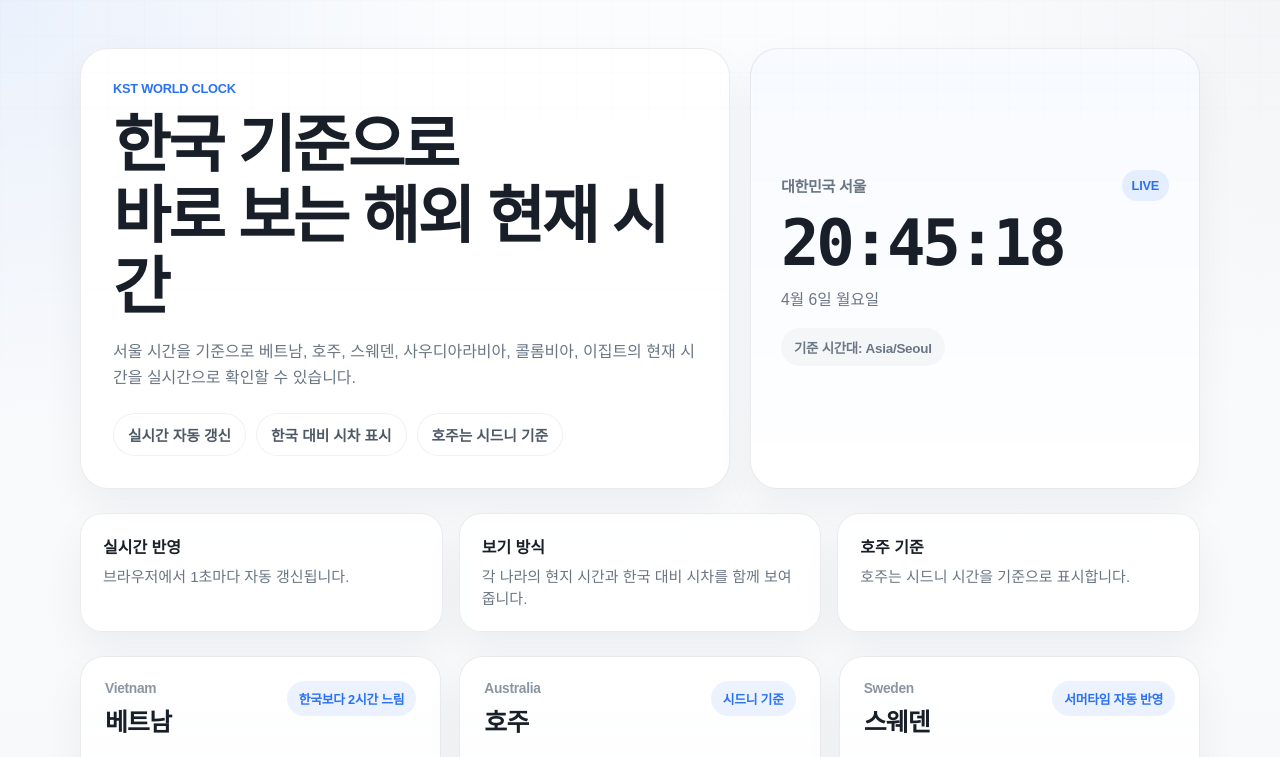
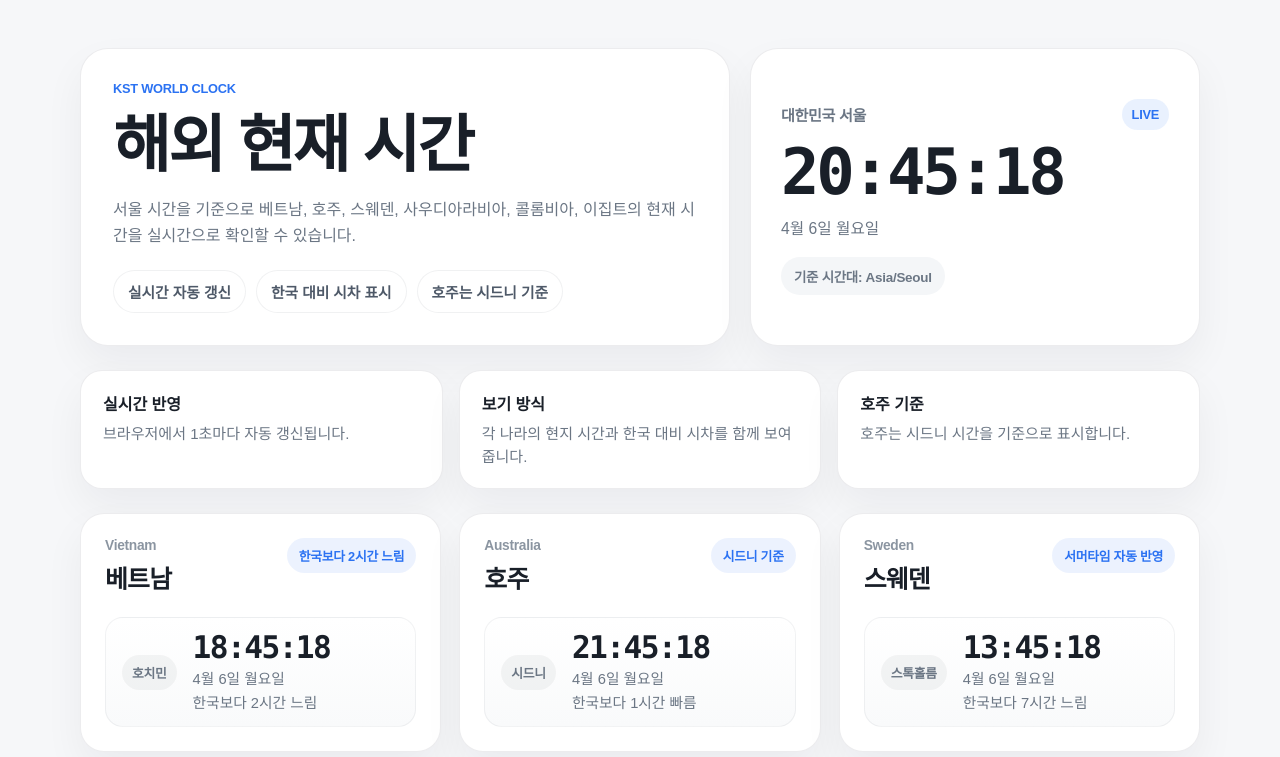
Before and after one commit to ericheo123/kst-world-time, a website built with Vite: page index.html in a window 1280 px wide. Shown: the top 757 px of the page. Built offline with nearby package versions, Linux system fonts and the light colour scheme; a web font is replaced by a local one.

Commit message:
Simplify background and shorten heading

```diff
--- a/index.html
+++ b/index.html
@@ -25,7 +25,7 @@
       <header class="hero">
         <div class="hero-copy">
           <p class="eyebrow">KST WORLD CLOCK</p>
-          <h1>한국 기준으로<br />바로 보는 해외 현재 시간</h1>
+          <h1>해외 현재 시간</h1>
           <p class="hero-text">
             서울 시간을 기준으로 베트남, 호주, 스웨덴, 사우디아라비아, 콜롬비아, 이집트의
             현재 시간을 실시간으로 확인할 수 있습니다.
--- a/styles.css
+++ b/styles.css
@@ -1,6 +1,5 @@
 :root {
   --bg: #f6f7f9;
-  --bg-top: #fbfcfd;
   --surface: #ffffff;
   --surface-soft: #f4f6f8;
   --border: rgba(15, 23, 42, 0.08);
@@ -25,22 +24,7 @@ body {
 body {
   font-family: "Pretendard", "Noto Sans KR", sans-serif;
   color: var(--text);
-  background:
-    radial-gradient(circle at top left, rgba(43, 114, 242, 0.08), transparent 26%),
-    radial-gradient(circle at top right, rgba(15, 23, 42, 0.03), transparent 24%),
-    linear-gradient(180deg, var(--bg-top) 0%, var(--bg) 100%);
-}
-
-body::before {
-  content: "";
-  position: fixed;
-  inset: 0;
-  pointer-events: none;
-  background-image:
-    linear-gradient(rgba(15, 23, 42, 0.018) 1px, transparent 1px),
-    linear-gradient(90deg, rgba(15, 23, 42, 0.018) 1px, transparent 1px);
-  background-size: 36px 36px;
-  mask-image: linear-gradient(180deg, rgba(0, 0, 0, 0.4), transparent 60%);
+  background: var(--bg);
 }
 
 .page-shell {
@@ -68,9 +52,6 @@ body::before {
 .hero-copy {
   padding: 32px;
   border-radius: 28px;
-  background:
-    linear-gradient(180deg, rgba(255, 255, 255, 0.96), rgba(255, 255, 255, 0.92)),
-    var(--surface);
 }
 
 .eyebrow,
@@ -129,9 +110,6 @@ h1 {
   display: flex;
   flex-direction: column;
   justify-content: center;
-  background:
-    linear-gradient(180deg, rgba(247, 250, 255, 0.98), rgba(255, 255, 255, 0.96)),
-    var(--surface);
 }
 
 .panel-head {
@@ -197,7 +175,6 @@ h1 {
   display: flex;
   flex-direction: column;
   gap: 8px;
-  background: rgba(255, 255, 255, 0.88);
 }
 
 .info-card strong {
@@ -224,9 +201,6 @@ h1 {
   transform: translateY(18px);
   opacity: 0;
   animation: card-rise 700ms ease forwards;
-  background:
-    linear-gradient(180deg, rgba(255, 255, 255, 0.98), rgba(251, 252, 253, 0.96)),
-    var(--surface);
 }
 
 .clock-card:nth-child(2) {
```
